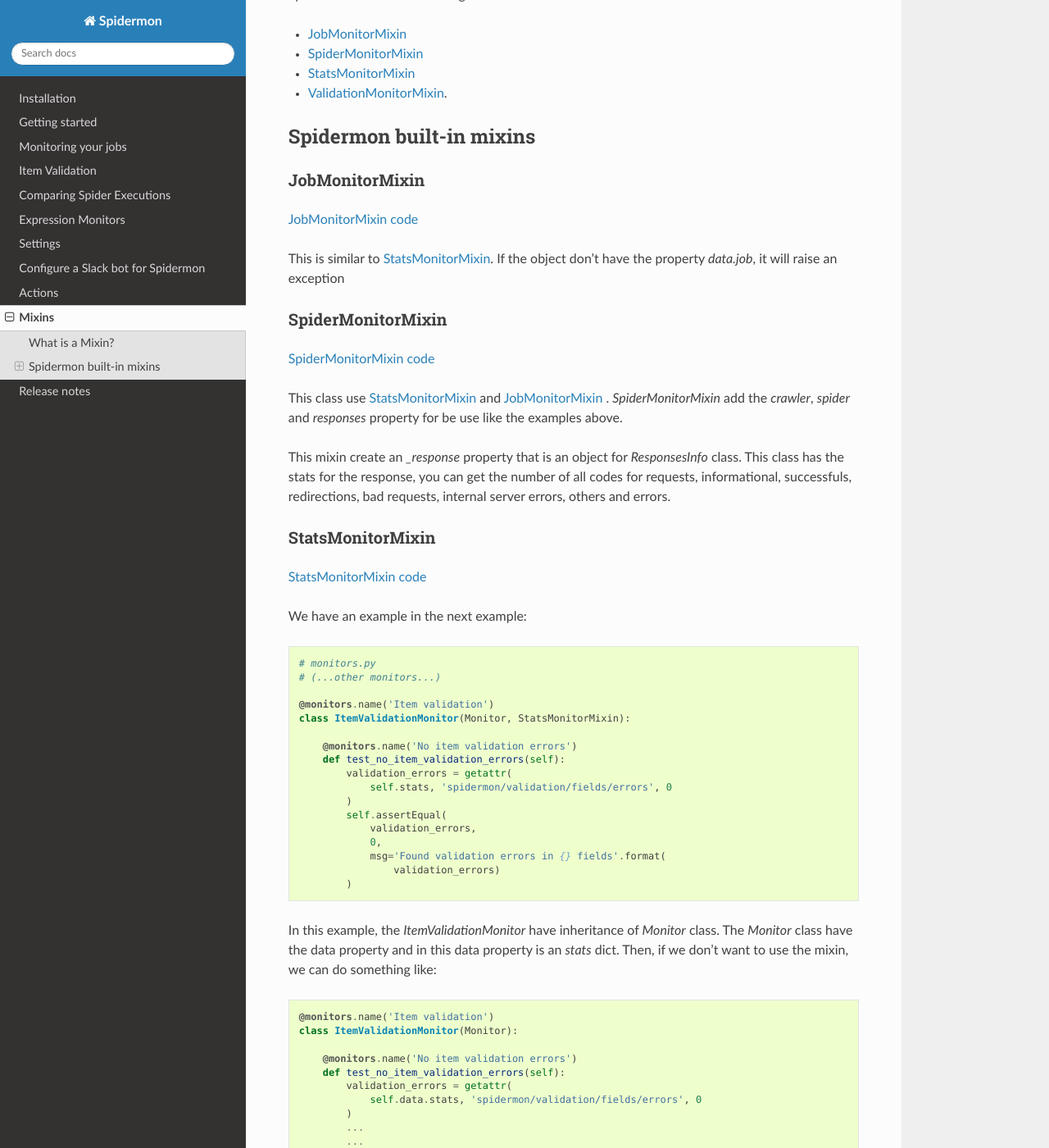
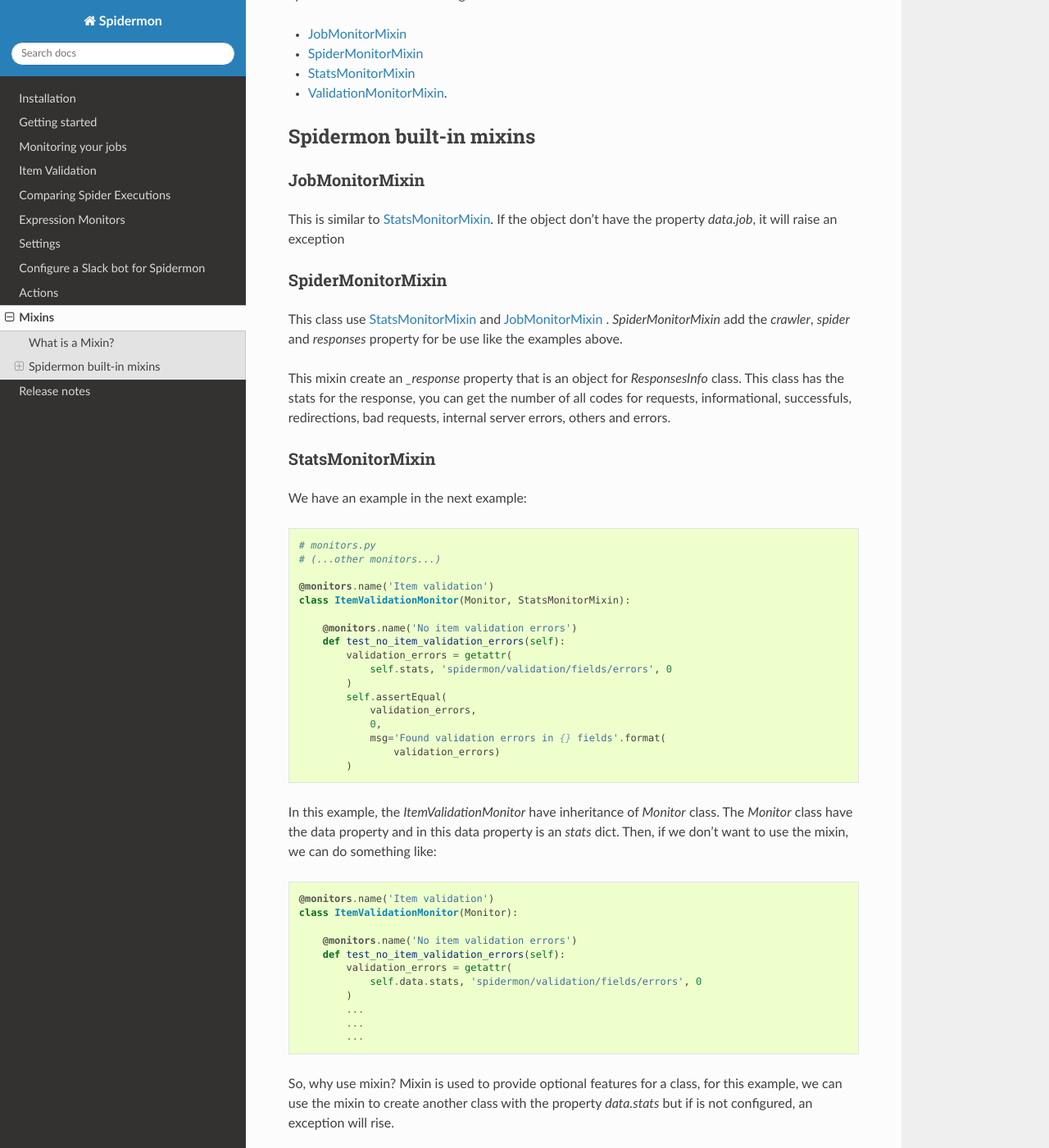
Before and after one commit to scrapinghub/spidermon, a Sphinx documentation site: the page built from docs/source/mixins.rst, in a window 1280 px wide and 1400 px high, scrolled down 306 px. Shown: the whole window at 82% size. Built offline with Sphinx 7.4.7 and the Read the Docs theme 2.0.0, drawn with Linux system fonts in a browser that asks for light colours; some of the changed text lies outside the part shown.

Commit message:
Removed direct references to project source-code

```diff
--- a/docs/source/mixins.rst
+++ b/docs/source/mixins.rst
@@ -28,20 +28,12 @@
 JobMonitorMixin
 ~~~~~~~~~~~~~~~
 
-`JobMonitorMixin code`_
-
-.. _`JobMonitorMixin code`: https://github.com/scrapinghub/spidermon/blob/master/spidermon/contrib/monitors/mixins/job.py
-
 This is similar to `StatsMonitorMixin`_. If the object don't have the property `data.job`, it will raise an exception
 
 .. _`SpiderMonitorMixin`:
 
 SpiderMonitorMixin
 ~~~~~~~~~~~~~~~~~~
-
-`SpiderMonitorMixin code`_
-
-.. _`SpiderMonitorMixin code`: https://github.com/scrapinghub/spidermon/blob/master/spidermon/contrib/monitors/mixins/spider.py
 
 This class use `StatsMonitorMixin`_ and `JobMonitorMixin`_ . `SpiderMonitorMixin` add the `crawler`, `spider` and `responses` property for be use like the examples above.
 
@@ -52,11 +44,6 @@
 
 StatsMonitorMixin
 ~~~~~~~~~~~~~~~~~
-
-`StatsMonitorMixin code`_
-
-.. _`StatsMonitorMixin code`: https://github.com/scrapinghub/spidermon/blob/master/spidermon/contrib/monitors/mixins/stats.py
-
 
 We have an example in the next example:
 
@@ -105,8 +92,4 @@
 ValidationMonitorMixin
 ~~~~~~~~~~~~~~~~~~~~~~
 
-`ValidationMonitorMixin code`_
-
-.. _`ValidationMonitorMixin code`: https://github.com/scrapinghub/spidermon/blob/master/spidermon/contrib/monitors/mixins/validation.py
-
 This class use `StatsMonitorMixin`_ and add the `_validation` property.
```
